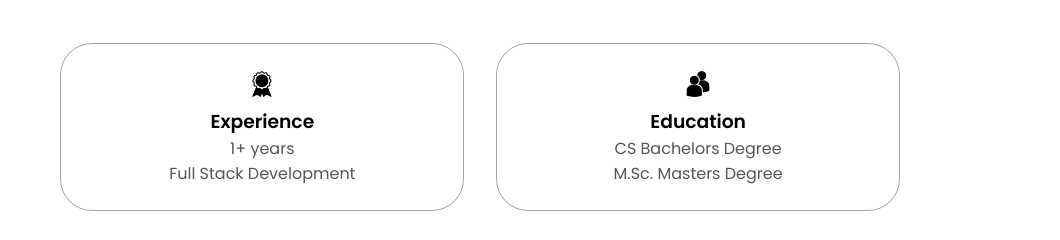
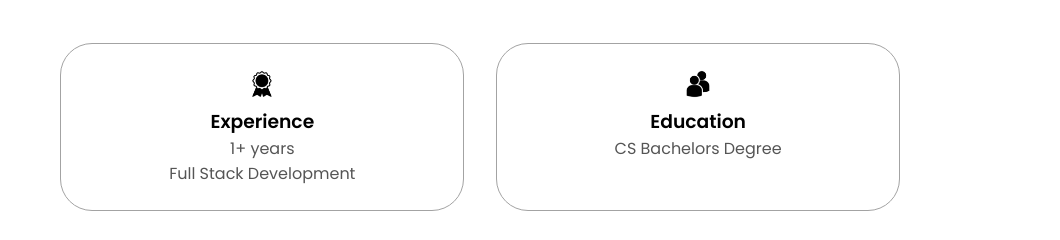
Before and after one commit to achsulav/my_website, a plain HTML site: page index.html in a window 1280 px wide. Shown: the part 1080-1320 px from the top of the page, 220-1280 px from the left. Drawn offline with Linux system fonts and the light colour scheme.

Commit message:
Update index.html

```diff
--- a/index.html
+++ b/index.html
@@ -100,7 +100,7 @@
                 class="icon"
               />
               <h3>Education</h3>
-              <p>CS Bachelors Degree<br />M.Sc. Masters Degree</p>
+              <p>CS Bachelors Degree</p>
             </div>
           </div>
           <div class="text-container">
```
